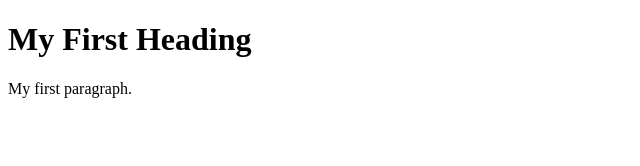
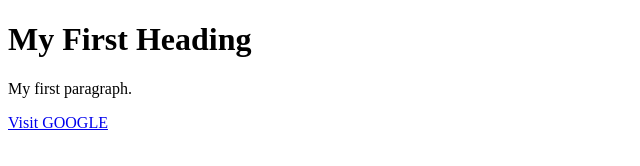
Before and after one commit to Winivin/HTML, a plain HTML site: page index.html in a window 1280 px wide. Shown: the whole page, without its empty margins (0-640 px from the left). Drawn offline with Linux system fonts and the light colour scheme.

Commit message:
Link Click

```diff
--- a/index.html
+++ b/index.html
@@ -8,5 +8,7 @@
 <h1>My First Heading</h1>
 <p>My first paragraph.</p>
 
+<a href="https://www.google.com">Visit GOOGLE</a>
+
 </body>
 </html>
```
